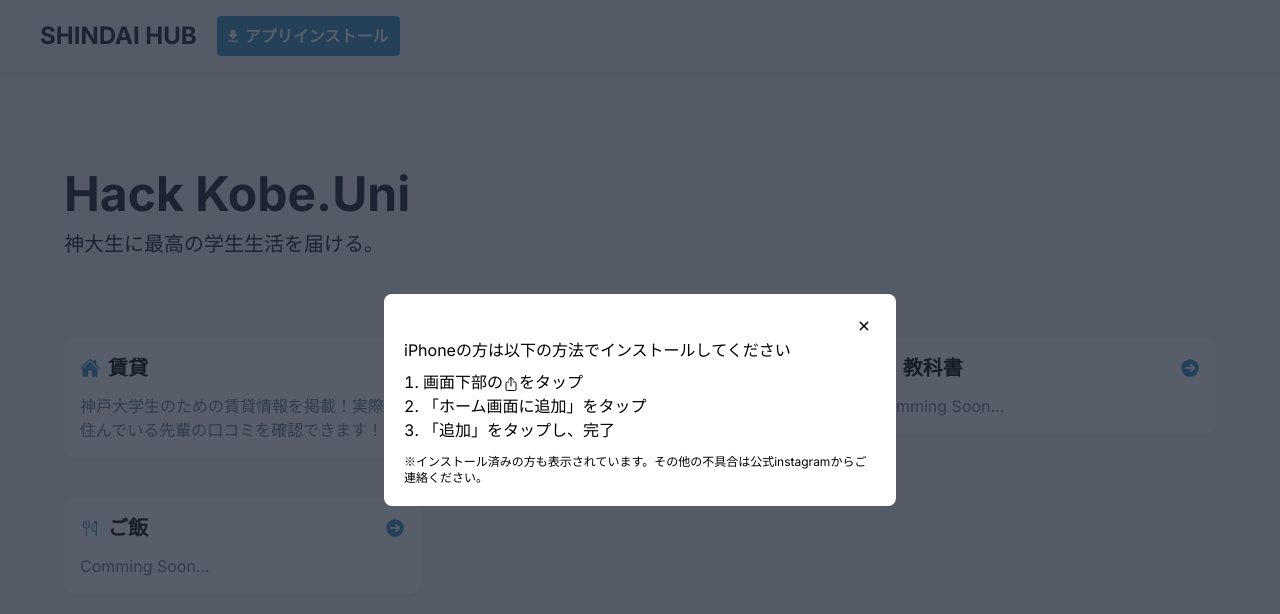
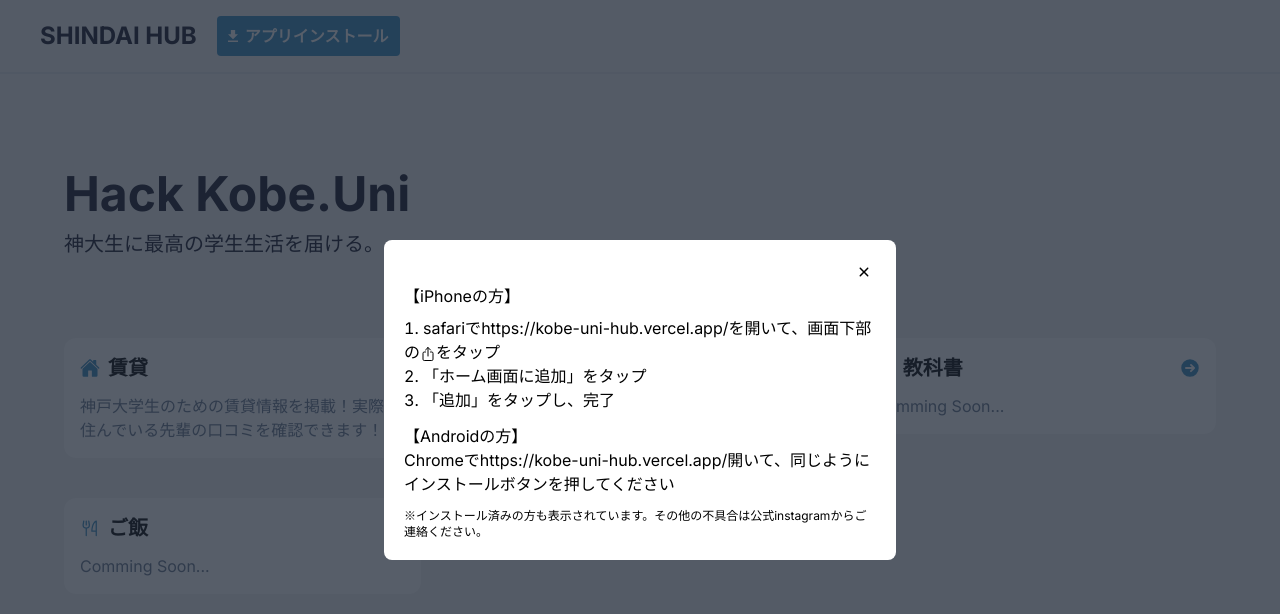
Before and after one commit to A4-dev-team/shindaihub, a Next.js app: page / in a window 1280 px wide. Both pictures are taken after a click on the button "アプリインストール". Shown: the top 614 px of the page. Built offline with nearby package versions, Linux system fonts and the light colour scheme.

Commit message:
インスタなどのアプリ内ブラウザで開いた場合への誘導を追加

```diff
--- a/components/header.tsx
+++ b/components/header.tsx
@@ -5,12 +5,14 @@ import { useState, useEffect } from "react";
 import { IoMdDownload } from "react-icons/io";
 import { IoIosClose } from "react-icons/io";
 import { IoShareOutline } from "react-icons/io5";
+import Link from "next/link";
 
 const InstallButton = () => {
     const [isInstalled, setIsInstalled] = useState<boolean>(false);
     const [isAvailable, setIsAvailable] = useState<boolean>(false);
     const [deferredPrompt, setDeferredPrompt] = useState<Event | null>(null);
     const [showModal, setShowModal] = useState<boolean>(false);
+    const url="https://kobe-uni-hub.vercel.app/"
 
     useEffect(() => {
         const handler = (e: Event) => {
@@ -70,17 +72,21 @@ const InstallButton = () => {
                         </div>
                         <div className="mb-3">
                             <p className="text-base">
-                                iPhoneの方は以下の方法でインストールしてください
+                                【iPhoneの方】
                             </p>
                             <ol className="list-decimal list-inside my-2">
                                 <li>
-                                    画面下部の
+                                    safariで<Link href={url}>{url}</Link>を開いて、画面下部の
                                     <IoShareOutline className="inline" />
                                     をタップ
                                 </li>
                                 <li>「ホーム画面に追加」をタップ</li>
                                 <li>「追加」をタップし、完了</li>
                             </ol>
+                            <p className="text-base mt-3">
+                              【Androidの方】
+                            </p>
+                                Chromeで<Link href={url}>{url}</Link>開いて、同じようにインストールボタンを押してください
                         </div>
                         <div className="text-xs">
                             ※インストール済みの方も表示されています。その他の不具合は公式instagramからご連絡ください。
```
